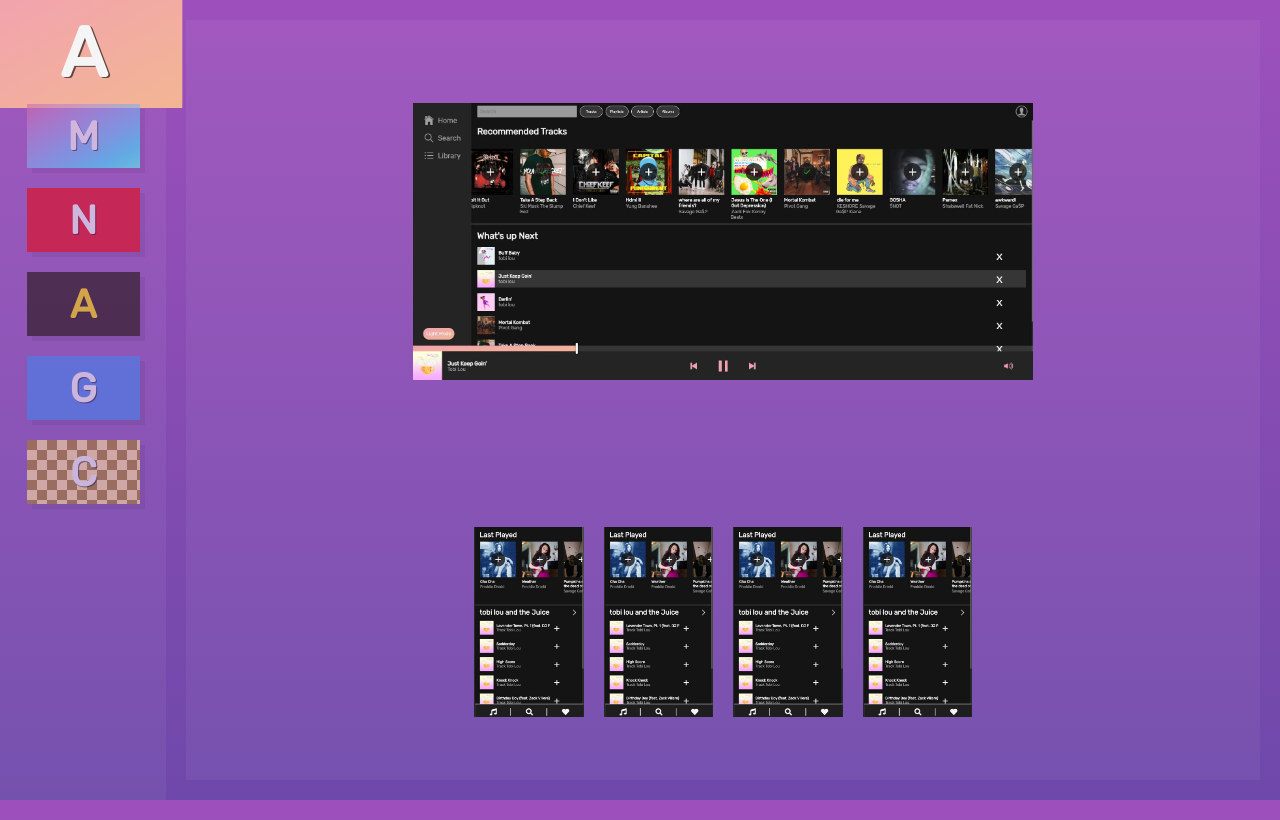
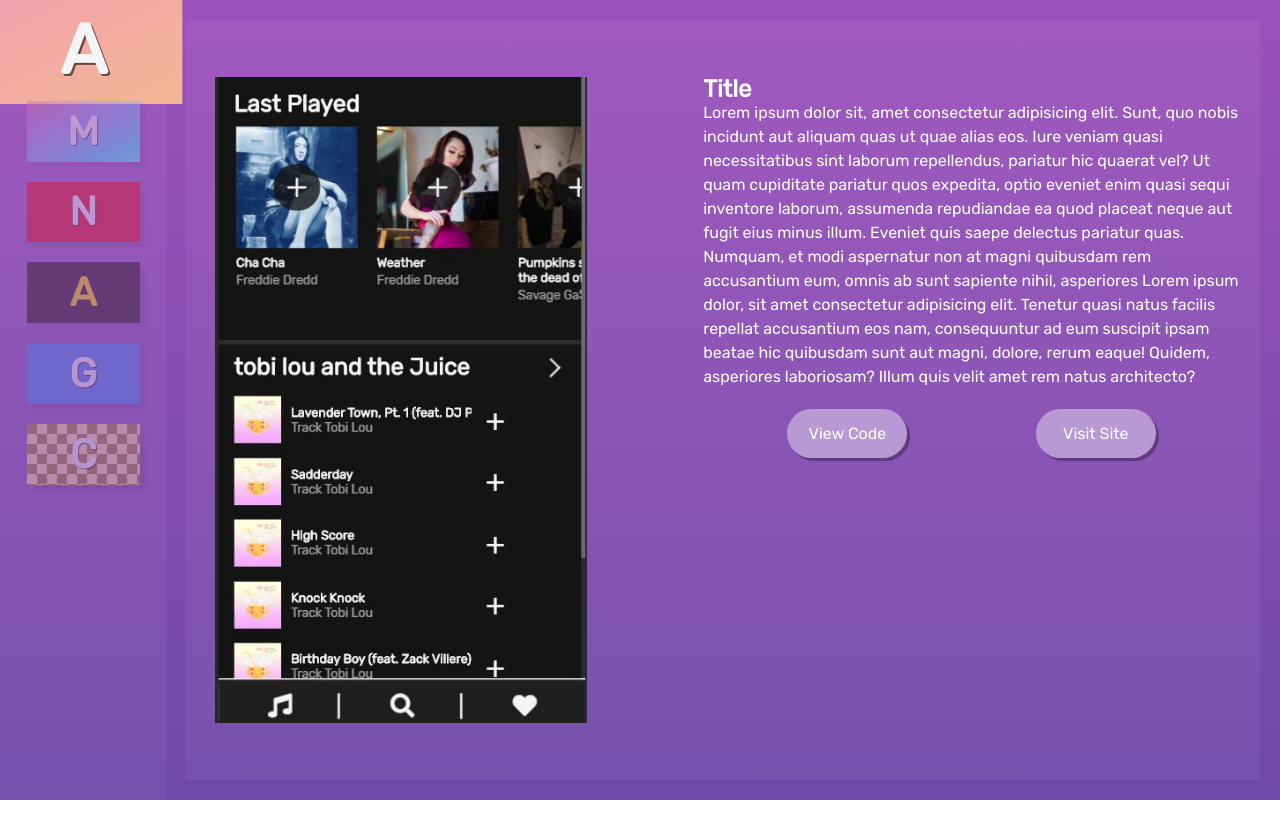
Before and after one commit to jameswilky/portfolio2, a plain HTML site: page index.html in a window 1280 px wide. Drawn offline with Linux system fonts and the light colour scheme.

Commit message:
fixed some allignment issues

```diff
--- a/index.html
+++ b/index.html
@@ -31,7 +31,7 @@
       </div>
     </section>
     <main>
-      <div type="slide" class="show" project="airplayer">
+      <div type="slide" project="airplayer" class="collapsed">
         <div type="container">
           <img type="mobile" src="public/images/mobile.JPG" alt="" />
           <img type="desktop" src="public/images/airplayer.JPG" alt="" />
@@ -55,8 +55,17 @@
             sequi inventore laborum, assumenda repudiandae ea quod placeat neque
             aut fugit eius minus illum. Eveniet quis saepe delectus pariatur
             quas. Numquam, et modi aspernatur non at magni quibusdam rem
-            accusantium eum, omnis ab sunt sapiente nihil, asperiores
+            accusantium eum, omnis ab sunt sapiente nihil, asperiores Lorem
+            ipsum dolor, sit amet consectetur adipisicing elit. Tenetur quasi
+            natus facilis repellat accusantium eos nam, consequuntur ad eum
+            suscipit ipsam beatae hic quibusdam sunt aut magni, dolore, rerum
+            eaque! Quidem, asperiores laboriosam? Illum quis velit amet rem
+            natus architecto?
           </p>
+          <div type="buttonContainer">
+            <div><button>View Code</button></div>
+            <div><button>Visit Site</button></div>
+          </div>
         </div>
       </div>
       <div type="slide" class="hide" project="mosaicify">
--- a/public/stylesheets/main/main.scss
+++ b/public/stylesheets/main/main.scss
@@ -6,7 +6,6 @@
 }
 :root {
   --desktopImageHeight: 850px;
-  --scale: 3.7;
 }
 
 @import "../thumbnails/thumbnails.scss";
@@ -21,13 +20,14 @@ main {
   justify-items: center;
   align-items: center;
   position: relative;
+  overflow-y: auto;
+  overflow-x: hidden;
 
   // Mobile only
   @media (max-aspect-ratio: 3/4) {
     margin: 10px;
     height: calc(100% - 20px);
 
-    overflow-y: auto;
     -webkit-mask-image: linear-gradient(to bottom, black 80%, transparent 100%);
     mask-image: linear-gradient(to bottom, black 80%, transparent 100%);
   }
--- a/public/stylesheets/slides/slides.scss
+++ b/public/stylesheets/slides/slides.scss
@@ -12,6 +12,7 @@ div[type="slide"] {
   align-items: center;
 
   & div[type="textbox"] {
+    display: none;
     z-index: 0;
     position: absolute;
     width: 50%;
@@ -20,12 +21,42 @@ div[type="slide"] {
     line-height: 1.5em;
     text-align: left;
     color: white;
-    font-size: 3vh;
+    font-size: 1em;
 
     opacity: 0;
     transition: opacity 1.5s;
     transition-delay: 0.7s;
     height: 85%;
+
+    & [type="buttonContainer"] {
+      padding: 20px;
+      display: grid;
+      grid-template-columns: 1fr 1fr;
+
+      & div {
+        display: grid;
+        justify-content: center;
+
+        & button {
+          cursor: pointer;
+          // pointer-events: initial;
+          background: $transparent4;
+          color: white;
+          width: 120px;
+          padding: 15px 20px;
+          font-size: 1rem;
+          border: none;
+          outline: none;
+          border-radius: 90px;
+          box-shadow: 3px 3px $transparentBlack4;
+
+          &:hover {
+            color: black;
+            background: $transparent2;
+          }
+        }
+      }
+    }
   }
 
   & div[type="container"] {
@@ -67,6 +98,7 @@ div[type="slide"] {
 
     & img[type="mobile"] {
       position: absolute;
+
       transition: transform 0.7s, opacity 0.7s;
       transition-delay: 0.5s;
       transform: scale(0);
@@ -111,6 +143,7 @@ div[type="slide"] {
     }
   }
   // Tablet Only
+
   @media (min-aspect-ratio: 3/4) and (max-aspect-ratio: 5/3) {
     & div[type="container"] {
       & div[type="imgContainer"] {
@@ -138,33 +171,44 @@ div[type="slide"] {
   @media (max-aspect-ratio: 3/4) {
     & div[type="container"] {
       padding: 0;
+      display: grid;
       & [type="desktop"] {
         display: none;
       }
-      height: 80vh;
+
+      & [type="overlay"] {
+        display: none;
+      }
+
+      & [type="imgContainer"] {
+        display: none;
+      }
+      height: 75vh;
       & img[type="mobile"] {
         transition: none;
         transform: none;
         position: static;
-        width: 100%;
+        width: 100vw;
         opacity: 1;
+
+        object-position: center;
       }
     }
 
     & div[type="textbox"] {
       // Extra white space at bottom for fade
-      padding: 0 15px 80px 15px;
+      padding: 15px 35px 80px 15px;
       z-index: 1;
       position: static;
-      right: 0;
+      left: auto;
       line-height: 1.6em;
       color: white;
       font-size: 1rem;
-      width: 100%;
+      width: calc(100%);
       opacity: 1;
+      text-align: center;
 
       height: 100%;
-      text-align: start;
 
       & h2 {
         text-align: center;
@@ -179,10 +223,15 @@ div[type="slide"].collapsed {
   & div[type="textbox"] {
     opacity: 1;
     z-index: 5;
+    display: initial;
   }
 
   & div[type="container"] {
     width: 40%;
+    // Mobile only
+    @media (max-aspect-ratio: 3/4) {
+      width: auto;
+    }
 
     & img[type="desktop"] {
       transform: scale(0);
--- a/public/stylesheets/thumbnails/thumbnails.scss
+++ b/public/stylesheets/thumbnails/thumbnails.scss
@@ -65,7 +65,7 @@ div[type="carousel"] ul {
   display: grid;
   grid-gap: 20px;
   padding: 0 20px;
-  height: 100%;
+  height: calc(100% - 40px);
   list-style: none;
   grid-template-rows: repeat(auto-fit, minmax(25px, 1fr));
   width: 100%;
@@ -108,20 +108,27 @@ div[type="carousel"] ul {
     }
     margin: 0 10px;
   }
+
+  opacity: 0.4;
+  box-shadow: 5px 5px $transparentBlack2;
+
+  &:hover {
+    transform: scale(1.25);
+    box-shadow: none;
+    // On Tablet
+    @media (min-aspect-ratio: 3/4) and (max-aspect-ratio: 5/3) {
+      transform: scale(1.75);
+    }
+  }
 }
 
 .show[type="thumbnail"] {
+  box-shadow: none;
+
   opacity: 1;
-
   transform: scale(1.25);
-  box-shadow: none;
   // On Tablet
   @media (min-aspect-ratio: 3/4) and (max-aspect-ratio: 5/3) {
     transform: scale(1.75);
   }
 }
-
-.hide[type="thumbnail"] {
-  opacity: 0.6;
-  box-shadow: 5px 5px $transparentBlack2;
-}
--- a/public/stylesheets/variables/variables.scss
+++ b/public/stylesheets/variables/variables.scss
@@ -1,5 +1,7 @@
 $transparent: rgba(255, 255, 255, 0.05);
 $transparent2: rgba(255, 255, 255, 0.1);
+$transparent3: rgba(255, 255, 255, 0.2);
+$transparent4: rgba(255, 255, 255, 0.4);
 
 $transparentBlack: rgba(0, 0, 0, 0.05);
 $transparentBlack2: rgba(0, 0, 0, 0.1);
--- a/src/main.js
+++ b/src/main.js
@@ -15,7 +15,8 @@ const Project = function (name) {
     const collapseButton = document.querySelector(`[type=slide][project=${name}] [type=collapse]`);
     const init = () => {
         if (thumbnail) {
-            thumbnail.addEventListener("mouseenter", e => {
+            thumbnail.addEventListener("click", e => {
+                console.log("click");
                 if (slide) {
                     // Check if we are hovering over collapsed slide
                     const collapsedItem = document.querySelector(".collapsed");
```
Also changed, not shown: public/stylesheets/main/main.css, public/stylesheets/slides/slides.css, public/stylesheets/thumbnails/thumbnails.css, 4 other files.
